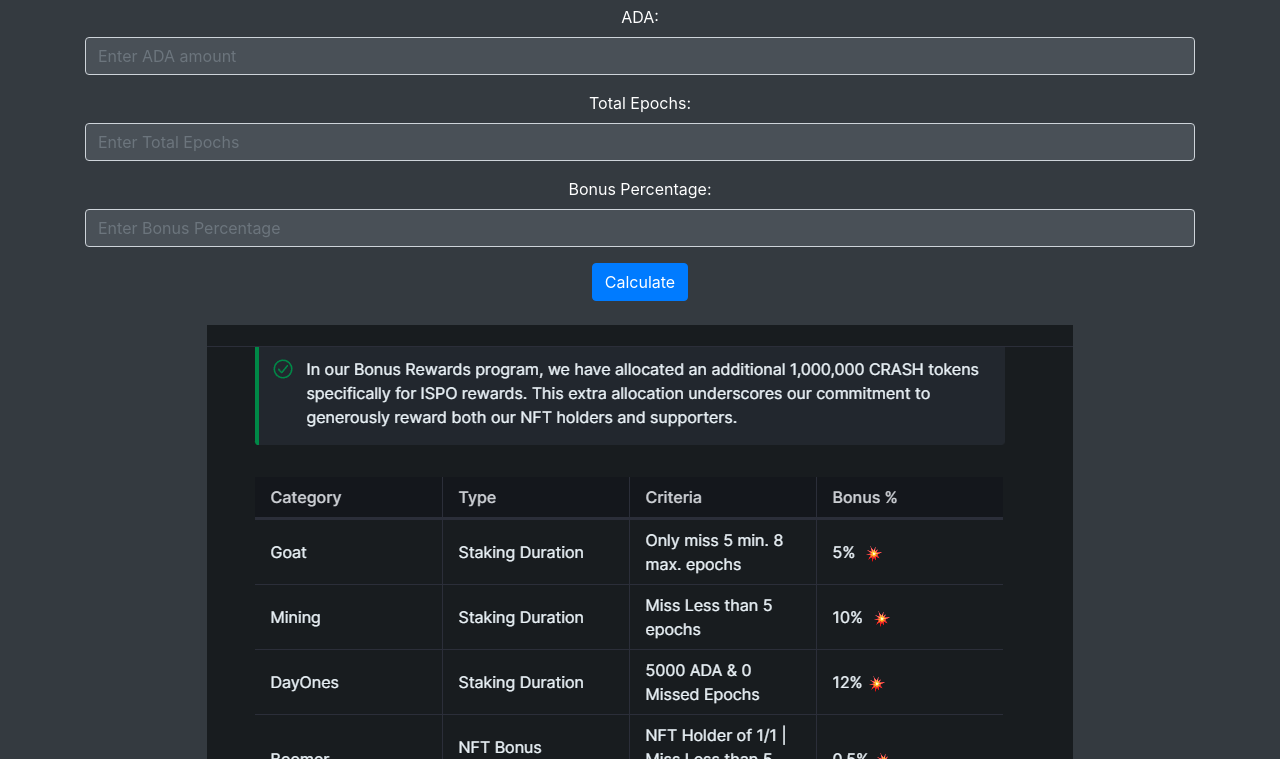
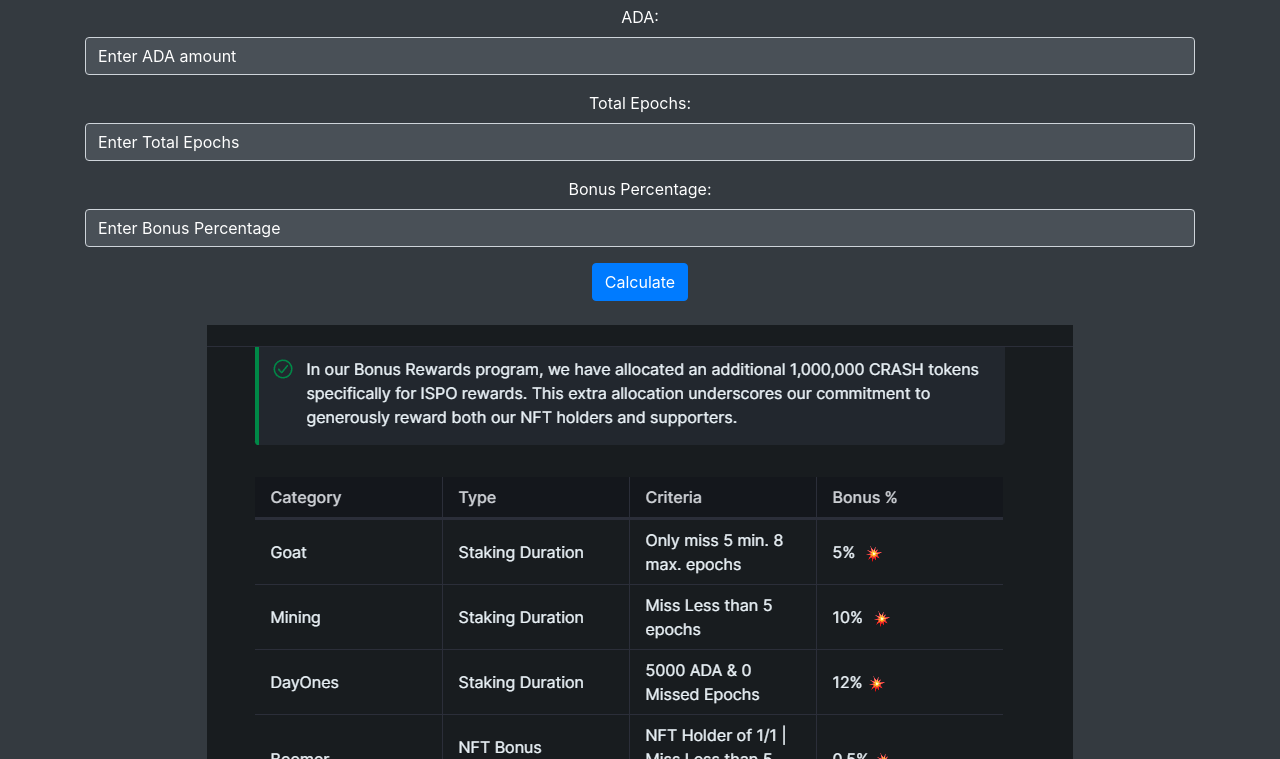
Before and after one commit to mesarq/mesarq.github.io, a plain HTML site: page CRASHR/indexCalc.html in a window 1280 px wide. Shown: the part 41-800 px from the top of the page. Drawn offline with nearby package versions, Linux system fonts and the light colour scheme.

Commit message:
Update indexCalc.html

```diff
--- a/CRASHR/indexCalc.html
+++ b/CRASHR/indexCalc.html
@@ -18,7 +18,7 @@
         .form-label {
             color: #fff;
         }
-        ::placeholder { /* Chrome, Firefox, Opera, Safari 10.1+ */
+        .form-control::placeholder { /* Chrome, Firefox, Opera, Safari 10.1+ */
             color: #fff;
             opacity: 1; /* Firefox */
         }
```
